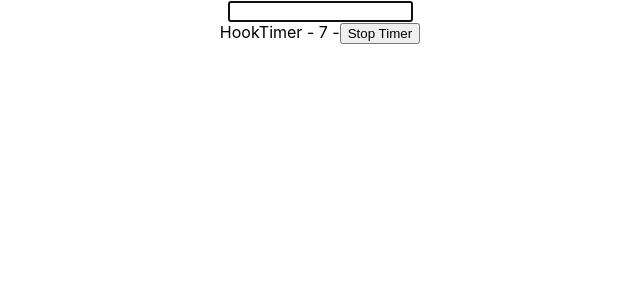
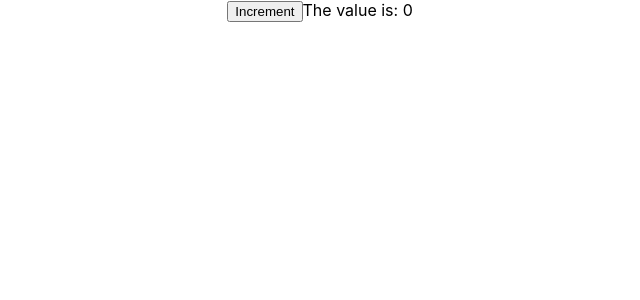
Before and after one commit to cardosoj3-ppb/G-Retro, a React (Create React App) app in the folder apps/react-typescript-demo/: page / in a window 1280 px wide. Shown: the top 300 px of the page, without its empty margins (320-960 px from the left). Built offline with nearby package versions, Linux system fonts and the light colour scheme.

Commit message:
feat(class component): class component

```diff
--- a/apps/react-typescript-demo/src/App.tsx
+++ b/apps/react-typescript-demo/src/App.tsx
@@ -1,6 +1,5 @@
 import './App.css';
-import { DomRef } from './components/ref/DomRef';
-import { MutableRef } from './components/ref/MutableRef';
+import { Counter } from './components/class/Counter';
 
 function App() {
   /* const personName = {
@@ -52,11 +51,13 @@
       </ThemeContextProvider>
       <UserContextProvider>
         <User />
-      </UserContextProvider>*/}
+      </UserContextProvider>
 
       <DomRef />
-      <MutableRef />
+      <MutableRef />*/}
 
+
+      <Counter message='The value is: '/>
     </div>
   );
 }
--- /dev/null
+++ b/apps/react-typescript-demo/src/components/class/Counter.tsx
@@ -0,0 +1,28 @@
+import { Component } from 'react';
+
+type CounterProps  = {
+    message: string
+}
+
+type CounterState = {
+    count: number
+}
+
+export class Counter extends Component <CounterProps, CounterState>{
+  state = {
+    count: 0,
+  };
+
+  handleclick = () => {
+    this.setState(prevState => ({ count: prevState.count + 1 }));
+  };
+
+  render() {
+    return (
+      <div>
+        <button onClick={this.handleclick}>Increment</button>
+        {this.props.message} {this.state.count}
+      </div>
+    );
+  }
+}
```
